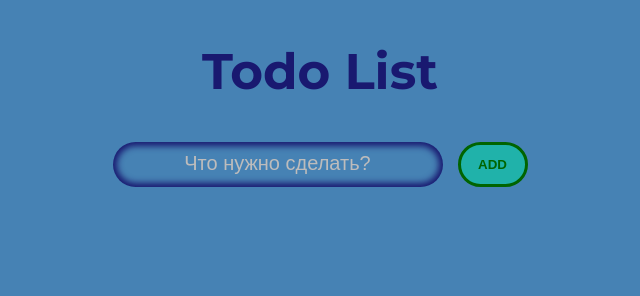
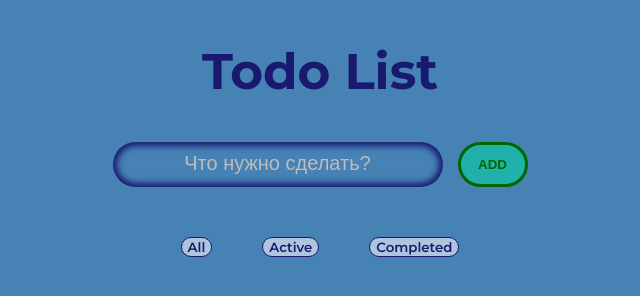
Before and after one commit to NikitinaKatia/todo-vanilla, a website built with Vite: page todo-vanilla/index.html in a window 1280 px wide. Shown: the whole page, without its empty margins (320-960 px from the left). Built offline with nearby package versions, Linux system fonts and the light colour scheme.

Commit message:
fixed bugs

```diff
--- a/todo-vanilla/index.html
+++ b/todo-vanilla/index.html
@@ -18,6 +18,11 @@
             <input type="text" placeholder="Что нужно сделать?" class="addInput">
             <button class="add-todo">ADD</button>
           </div>
+          <div class="btn-group">
+            <button class="all-todos">All</button>
+            <button class="active-todos">Active</button>
+            <button class="completed-todos">Completed</button>
+          </div>
         </div>
         <ul class="todo-list"> </ul>
       </div>
--- a/todo-vanilla/package.json
+++ b/todo-vanilla/package.json
@@ -9,7 +9,11 @@
     "preview": "vite preview"
   },
   "devDependencies": {
+    "@types/uuid": "^9.0.5",
     "typescript": "^5.0.2",
     "vite": "^4.4.5"
+  },
+  "dependencies": {
+    "uuid": "^9.0.1"
   }
 }
--- a/todo-vanilla/src/services/todo.service.ts
+++ b/todo-vanilla/src/services/todo.service.ts
@@ -2,7 +2,7 @@
 /** Сервис для взаимодействия с Todo: получения данных, обновление данных, удаление и т.п. */
 
 export interface Todo {
-  id: number;
+  id: string;
   title: string;
   completed: boolean;
 }
--- a/todo-vanilla/src/theme/index.css
+++ b/todo-vanilla/src/theme/index.css
@@ -54,6 +54,22 @@
   cursor: pointer;
 }
 
+.btn-group {
+  display: flex;
+  justify-content: center;
+  gap: 50px;
+}
+
+.all-todos, .active-todos, .completed-todos {
+  font-family: 'Montserrat', sans-serif;
+  font-weight: 600;
+  color: #191970;
+  background-color: #B0C4DE;
+  border: 1px solid #191970;
+  border-radius: 15px;
+  cursor: pointer;
+}
+
 .todo-list-block {
   display: flex;
   gap: 50px;
--- a/todo-vanilla/src/ui/general.ts
+++ b/todo-vanilla/src/ui/general.ts
@@ -1,8 +1,9 @@
 /** Слой, где будет происходить работа с UI. Динамическая отрисовка списка todo и т.п. */
+import {v4 as uuidv4} from 'uuid';
 
 import { todos, Todo } from "../services/todo.service";
 
-let idTodo: number = 0;
+let idTodo = uuidv4();
 
 export function getDomElement<T extends Element>(
   selector: string): T {
@@ -15,15 +16,15 @@ export function getDomElement<T extends Element>(
 }
 
 
-function createDeleteBtn(listItem: HTMLLIElement, id: number) {
+function createDeleteBtn(listItem: HTMLLIElement, id: string) {
   const deleteBtn = document.createElement('button');
   deleteBtn.textContent = 'X';
+  const todoList = getDomElement('.todo-list');
 
   deleteBtn.addEventListener('click', () => {
-    const todoList = getDomElement('.todo-list');
     todoList.removeChild(listItem);
 
-    todos.filter((todo, index) => {
+    todos.forEach((todo, index) => {
       if(id === todo.id) {
         todos.splice(index, 1)
       }
@@ -45,7 +46,11 @@ export function createListItem(text: string) {
     title: text,
     completed: input.checked,
   }
+
   const deleteBtn = createDeleteBtn(listItem, todoItem.id)
+
+  console.log(todos);
+
 
   todos.push(todoItem);
 
@@ -79,11 +84,11 @@ export function createAddTodoClick() {
 
 
   btnAddTodoElement.addEventListener('click', () => {
-    const todoItemElement = createListItem(input.value)
-
     if(input.value.trim() === '') {
       return
     }
+    const todoItemElement = createListItem(input.value)
+
 
     todoList.append(todoItemElement);
     input.value = '';
```
Also changed, not shown: 1 other file.
